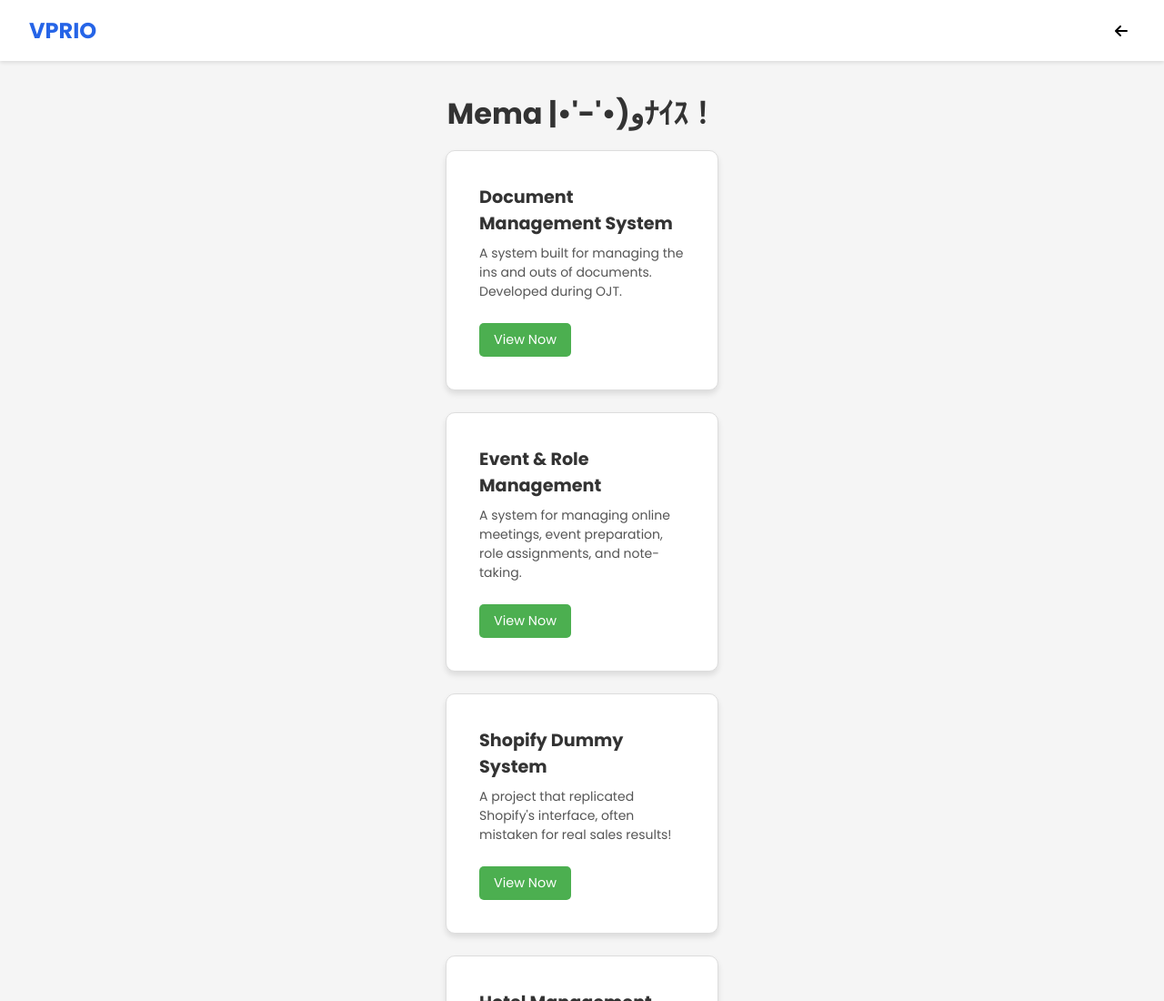
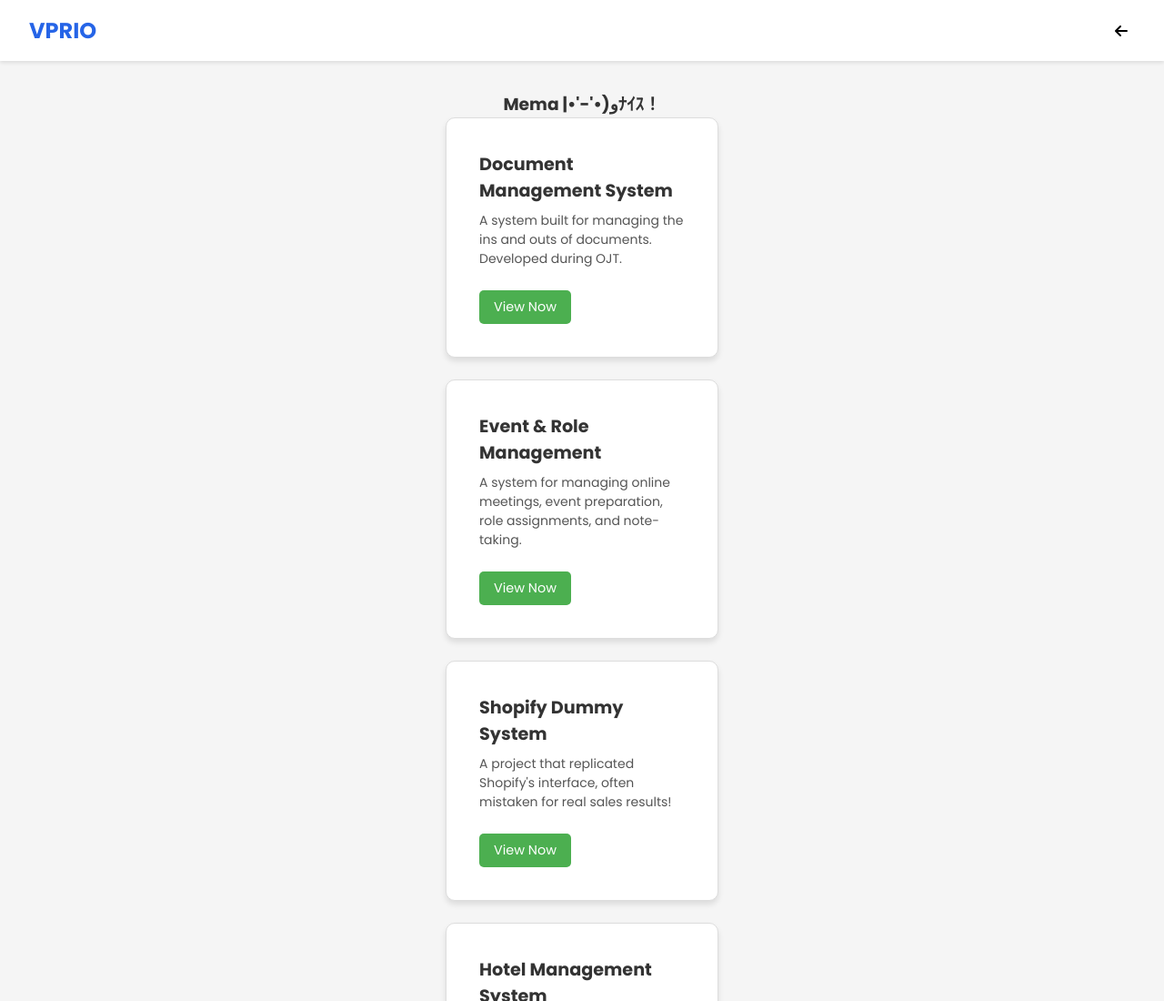
Before and after one commit to unjelawgelo/APRIO-01, a plain HTML site: page portfolio.html in a window 1280 px wide. Shown: the top 1100 px of the page at 91% size. Drawn offline with Linux system fonts and the light colour scheme.

Commit message:
Update portfolio.html

```diff
--- a/portfolio.html
+++ b/portfolio.html
@@ -199,7 +199,7 @@
     </header>
 
     <div class="container">
-        <h1>Mema |•'-'•)وﾅｲｽ！</h1>
+        <h3>Mema |•'-'•)وﾅｲｽ！</h3>
         <div class="card-container">
             <!-- Card 1 -->
             <div class="card">
```
